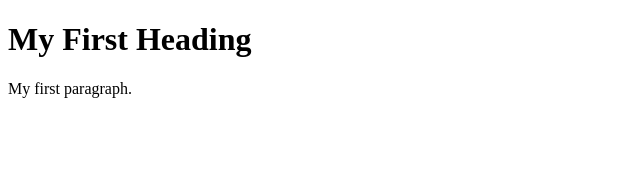
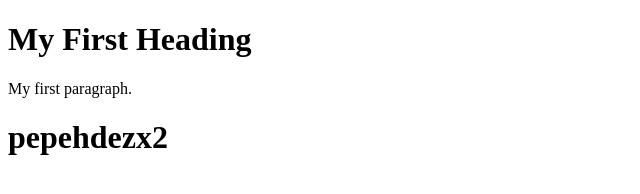
Before and after one commit to pepehdezx2/actividadmongodb, a plain HTML site: page index.html in a window 1280 px wide. Shown: the whole page, without its empty margins (0-640 px from the left). Drawn offline with Linux system fonts and the light colour scheme.

Commit message:
Prueba 2

```diff
--- a/index.html
+++ b/index.html
@@ -4,6 +4,7 @@
 
 <h1>My First Heading</h1>
 <p>My first paragraph.</p>
+<h1>pepehdezx2</h1>
 
 </body>
 </html>
```
Also changed, not shown: 1 other file.
